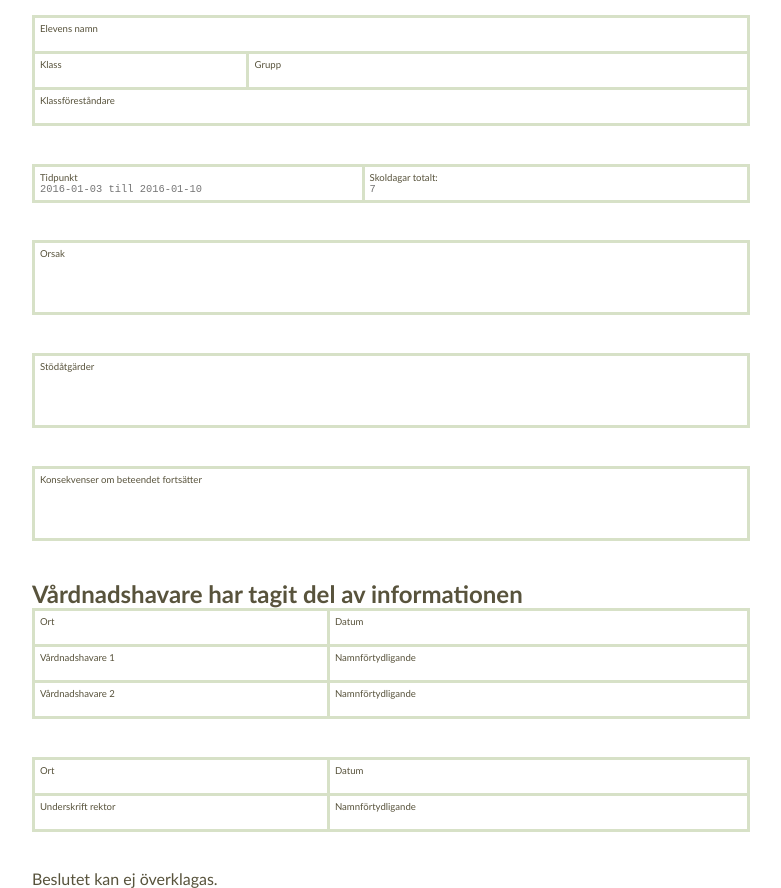
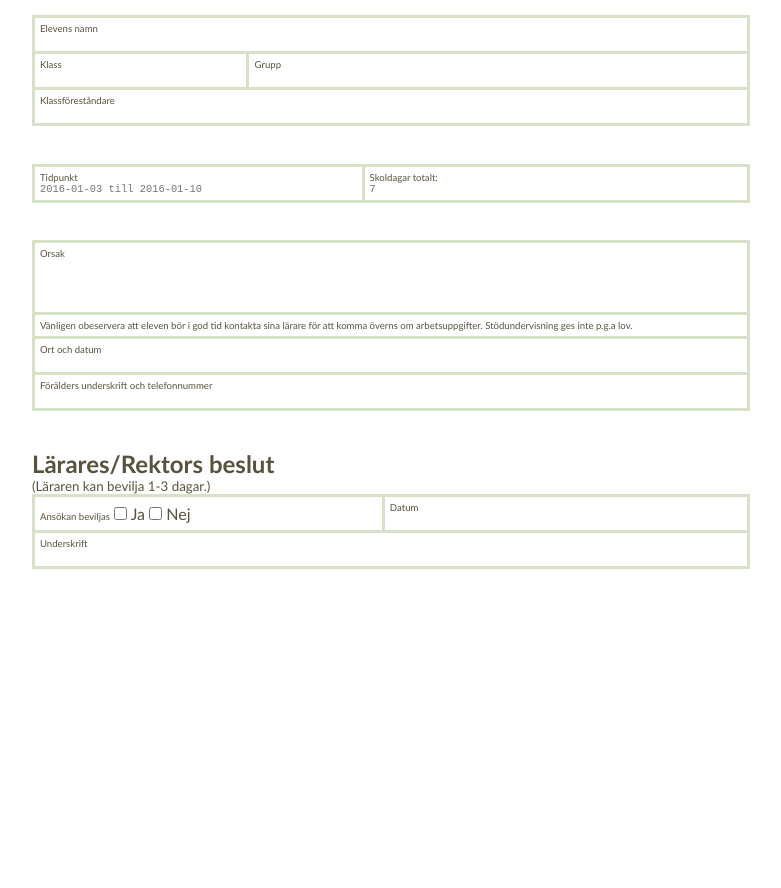
Before and after one commit to AlexanderGrip/Gripsholmsskolan-Forms, a plain HTML site: page Anhållan om lov från skolan.html in a window 1280 px wide. Shown: the part 193-1081 px from the top of the page, without its empty margins (249-1030 px from the left). After the commit the page ends 800 px from the top, so only its background shows below. Drawn offline with Linux system fonts and the light colour scheme.

Commit message:
Annhållan om lov från skolan
Var det såhär du ville ha den?
Är den här godkänd annars tycker du ? :)

```diff
--- a/Anhållan om lov från skolan.html
+++ b/Anhållan om lov från skolan.html
@@ -21,8 +21,8 @@
             <div id="logo">
               <img id="image" src="images/logo.svg" alt="logo" />
             </div>
-						<h1>Skriftlig varning</h1>
-						<small>Lagrum: Skollagen kap 5 §11</small>
+						<h1>Anhållan om lov från skolan</h1>
+						<small></small>
 
 		</div>
 
@@ -78,39 +78,38 @@
 							<label>Orsak</label>
 							<textarea rows=4></textarea>
 						</td>
+
+						<tr>
+								<td colspan=2 id="name">
+									<label>Vänligen obeservera att eleven bör i god tid kontakta sina lärare för att komma överns om arbetsuppgifter. Stödundervisning ges inte p.g.a lov.</label>
+
+								</td>
+						</tr>
+
+			  <tr>
+			      <td id="measures">
+							<label>Ort och datum</label>
+							<textarea rows=1></textarea>
+						</td>
 			  </tr>
+
+				<tr>
+						<td id="measures">
+							<label>Förälders underskrift och telefonnummer</label>
+							<textarea rows=1></textarea>
+						</td>
+				</tr>
 
 			</table>
 
+			<h2>Lärares/Rektors beslut</h2> <small>(Läraren kan bevilja 1-3 dagar.)</small>
 			<table>
 
 			  <tr>
-			      <td id="measures">
-							<label>Stödåtgärder</label>
-							<textarea rows=4></textarea>
-						</td>
-			  </tr>
-
-		</table>
-
-			<table>
-
-			  <tr>
-			      <td id="consequences">
-							<label>Konsekvenser om beteendet fortsätter</label>
-							<textarea rows=4></textarea>
-						</td>
-			  </tr>
-
-			</table>
-
-			<h2>Vårdnadshavare har tagit del av informationen</h2>
-			<table>
-
-			  <tr>
-			      <td id="location">
-							<label>Ort</label>
-							<textarea rows=1></textarea>
+			      <td>
+							<label>Ansökan beviljas</label>
+							<input type="checkbox" > Ja
+							<input type="checkbox" > Nej
 						</td>
 			      <td id="date">
 							<label>Datum</label>
@@ -119,52 +118,11 @@
 			  </tr>
 
 			  <tr>
-					<td id="caretaker-1" class="labeled-field">
-						<label>Vårdnadshavare 1</label>
-					</td>
-					<td id="printed-name-1">
-						<label>Namnförtydligande</label>
+					<td colspan=2>
+						<label>Underskrift</label>
 						<textarea rows=1></textarea>
 					</td>
-			  </tr>
 
-				<tr>
-					<td id="caretaker-2" class="labeled-field">
-						<label>Vårdnadshavare 2</label>
-					</td>
-					<td id="printed-name-2">
-						<label>Namnförtydligande</label>
-						<textarea rows=1></textarea>
-					</td>
-			  </tr>
-
-			</table>
-
-			<table>
-
-			  <tr>
-			      <td id="principal-location">
-							<label>Ort</label>
-							<textarea rows=1></textarea>
-						</td>
-			      <td id="principal-date">
-							<label>Datum</label>
-							<textarea rows=1></textarea>
-						</td>
-			  </tr>
-
-			  <tr>
-					<td id="principal" class="labeled-field">
-						<label>Underskrift rektor</label>
-					</td>
-					<td id="printed-name-1">
-						<label>Namnförtydligande</label>
-						<textarea rows=1></textarea>
-					</td>
-			  </tr>
-
-			</table>
-			<p>Beslutet kan ej överklagas.</p>
 		</div>
 
 	</div>
```
